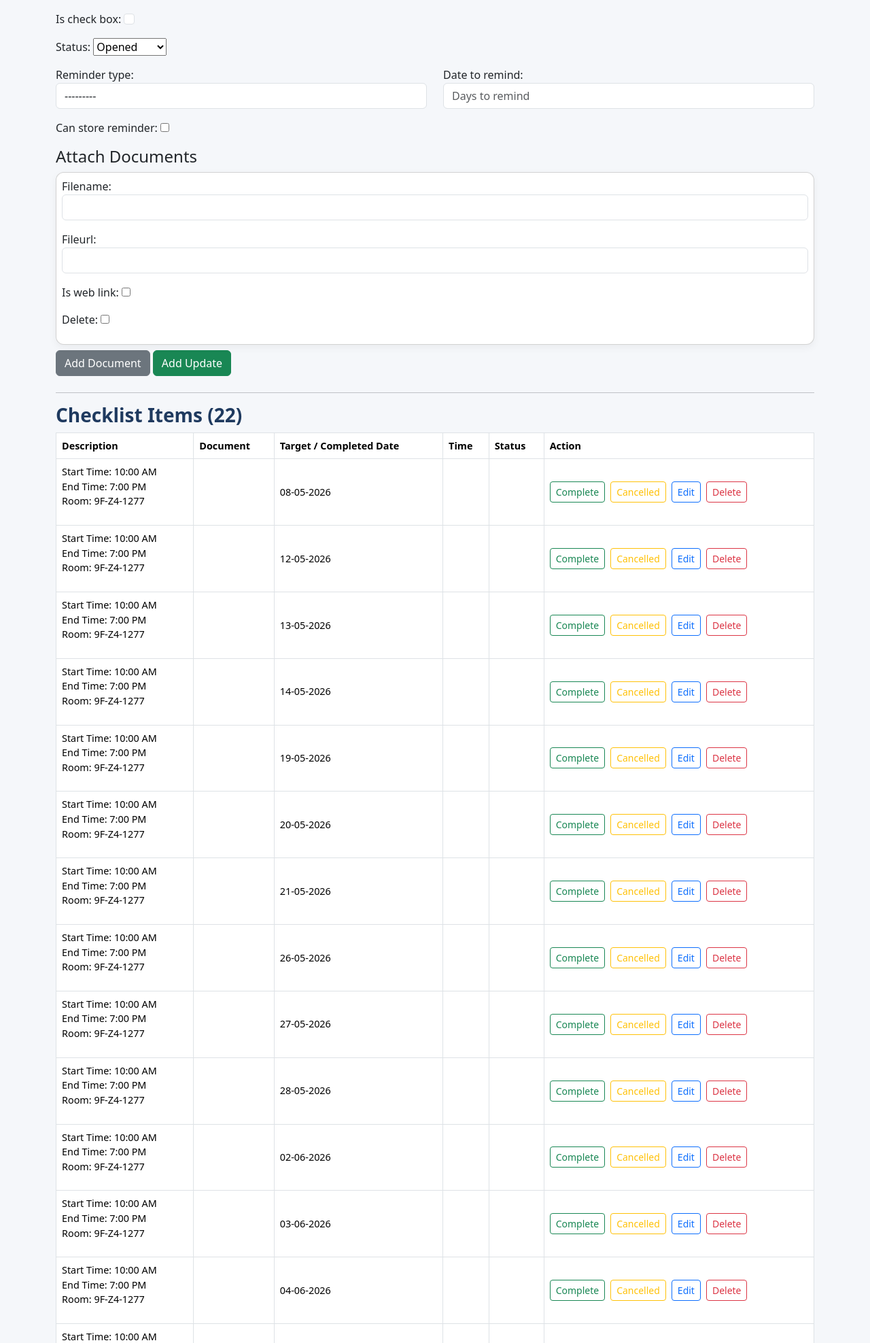
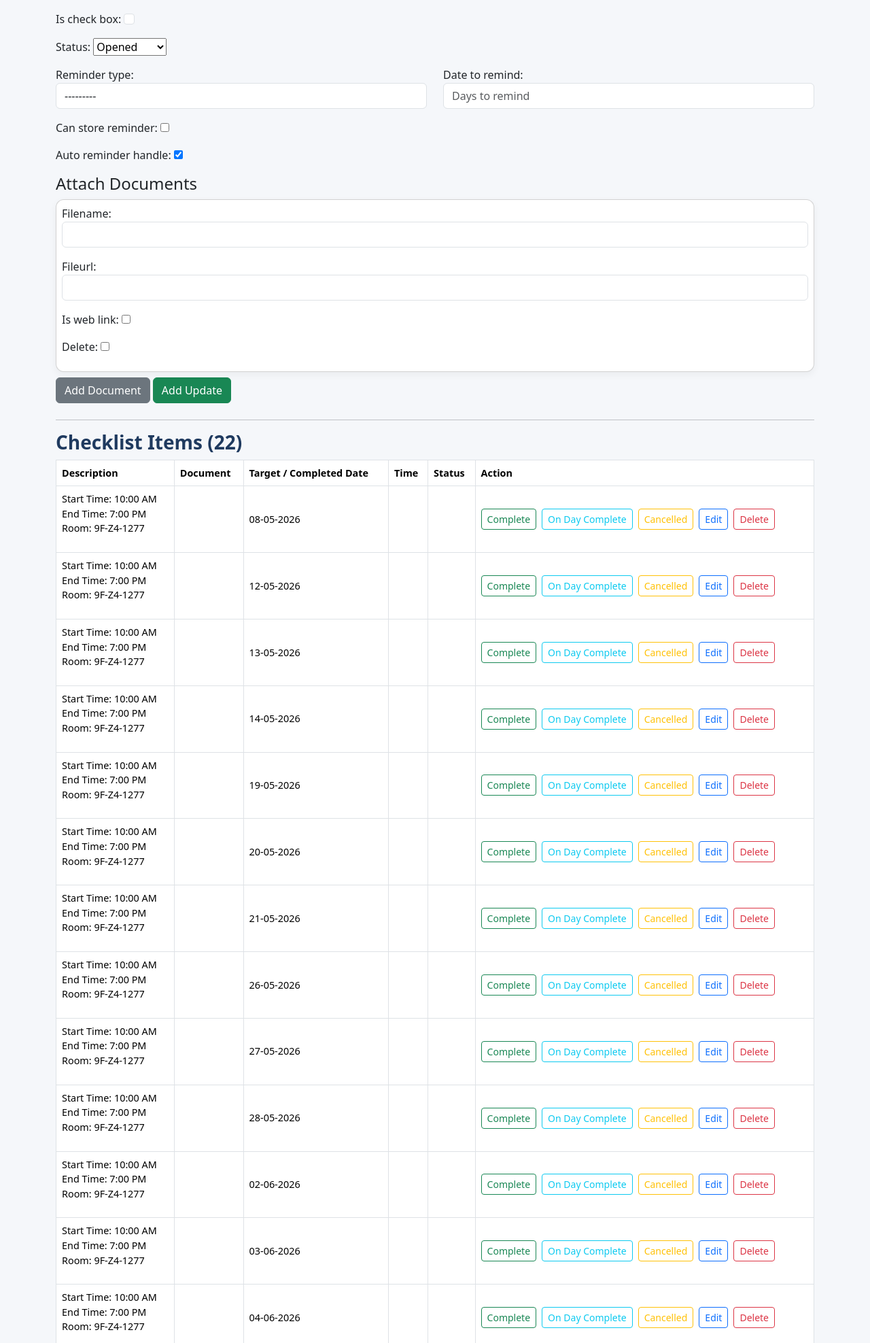
Before and after one commit to bhadrinath95/worktracker, a Django app: page /task/60/updates/ in a window 1280 px wide. Shown: the part 861-2836 px from the top of the page at 68% size. Run offline with Django 5.2, Linux system fonts and the light colour scheme; a user stored in the database is signed in; data comes from the database, SQL or seed files in the repository; both versions use the stored data as it was after the commit; some libraries are stand-ins or nearby versions.

Commit message:
Initial commit

```diff
--- a/templates/tracker/update_list.html
+++ b/templates/tracker/update_list.html
@@ -160,6 +160,11 @@
     {{ form.can_store_reminder }}
   </div>
 
+  <div class="mb-3">
+    {{ form.auto_reminder_handle.label_tag }}
+    {{ form.auto_reminder_handle }}
+  </div>
+
   <h4>Attach Documents</h4>
   <div id="formset">
     {{ formset.management_form }}
@@ -243,6 +248,12 @@
           <form method="POST" action="{% url 'tracker:update_complete' u.id %}">
             {% csrf_token %}
             <button class="btn btn-outline-success btn-sm">Complete</button>
+          </form>
+          <form method="POST" action="{% url 'tracker:update_onday_complete' u.id %}">
+            {% csrf_token %}
+            <button class="btn btn-outline-info btn-sm">
+              On Day Complete
+            </button>
           </form>
           <form method="POST" action="{% url 'tracker:update_cancelled' u.id %}">
             {% csrf_token %}
--- a/tracker/forms.py
+++ b/tracker/forms.py
@@ -47,7 +47,7 @@ class UpdateForm(forms.ModelForm):
 
     class Meta:
         model = Update
-        fields = ['template', 'date', 'start_time',  'end_time', 'description', 'is_check_box', 'status', 'reminder_type', 'date_to_remind', 'can_store_reminder']
+        fields = ['template', 'date', 'start_time',  'end_time', 'description', 'is_check_box', 'status', 'reminder_type', 'date_to_remind', 'can_store_reminder', 'auto_reminder_handle']
         widgets = {
             'date': forms.DateInput(attrs={'class': 'form-control', 'type': 'date'}),
             'start_time': forms.TimeInput(attrs={'class': 'form-control', 'type': 'time'}),
@@ -81,7 +81,7 @@ class MultipleUpdateForm(forms.ModelForm):
 
     class Meta:
         model = Update
-        fields = ['template', 'dates', 'start_time', 'end_time', 'description', 'is_check_box', 'status', 'reminder_type', 'date_to_remind', 'can_store_reminder']
+        fields = ['template', 'dates', 'start_time', 'end_time', 'description', 'is_check_box', 'status', 'reminder_type', 'date_to_remind', 'can_store_reminder', 'auto_reminder_handle']
         widgets = {
             'start_time': forms.TimeInput(attrs={'class': 'form-control', 'type': 'time'}),
             'end_time': forms.TimeInput(attrs={'class': 'form-control', 'type': 'time'}),
--- a/tracker/management/commands/process_reminders.py
+++ b/tracker/management/commands/process_reminders.py
@@ -20,6 +20,8 @@ class Command(BaseCommand):
             reminder_type__isnull=True
         ).exclude(
             reminder_type=""
+        ).exclude(
+            auto_reminder_handle=False
         )
 
         for update in updates:
--- a/tracker/models.py
+++ b/tracker/models.py
@@ -94,6 +94,7 @@ class Update(models.Model):
     reminder_type = models.CharField(max_length=20, choices=REMINDER_CHOICE, null=True, blank=True)
     can_store_reminder = models.BooleanField(default=False)
     date_to_remind = models.IntegerField(null=True, blank=True)
+    auto_reminder_handle = models.BooleanField(default=True)
 
     def __str__(self):
         return f"Update on {self.task.name}"
--- a/tracker/urls.py
+++ b/tracker/urls.py
@@ -18,7 +18,7 @@ urlpatterns = [
     path('update/<int:pk>/delete/', views.UpdateDeleteView.as_view(), name='update_delete'),
     path('update/<int:update_id>/complete/', views.UpdateCompleteView.as_view(), name='update_complete'),
     path('update/<int:update_id>/cancel/', views.UpdateCancelledView.as_view(), name='update_cancelled'),
-
+    path('update/<int:update_id>/onday-complete/', views.UpdateOnDayCompleteView.as_view(), name='update_onday_complete'),
     # path('prayer/', views.prayer, name='prayer'),
     path('prayer/', views.prayer_list, name='prayer'),
     path('prayer/<int:pk>/', views.prayer_detail, name='prayer_detail'),
--- a/tracker/views.py
+++ b/tracker/views.py
@@ -417,12 +417,15 @@ class UpdateListView(LoginRequiredMixin, View):
                 update = Update(
                     task=task,
                     date=date,
+                    start_time = form.cleaned_data['start_time'],
+                    end_time = form.cleaned_data['end_time'],
                     description=form.cleaned_data['description'],
                     is_check_box=form.cleaned_data['is_check_box'],
                     status=form.cleaned_data['status'],
                     reminder_type=form.cleaned_data['reminder_type'],
+                    can_store_reminder=form.cleaned_data['can_store_reminder'],
                     date_to_remind=form.cleaned_data['date_to_remind'],
-                    can_store_reminder=form.cleaned_data['can_store_reminder'],
+                    auto_reminder_handle=form.cleaned_data['auto_reminder_handle'],
                 )
                 update.save()
                 updates.append(update)
@@ -458,7 +461,6 @@ def update_status(update, status):
         update_copy = copy(update)
         update_copy.pk = None
         update_copy.date = today
-        update_copy.is_check_box = False
         update_copy.status = status
         update_copy.save()
 
@@ -520,6 +522,15 @@ class UpdateCompleteView(LoginRequiredMixin, View):
     def post(self, request, update_id):
         update = get_object_or_404(Update, pk=update_id)
         update_status(update, 'Completed')
+        return redirect('tracker:update_list', task_id=update.task.id)
+
+class UpdateOnDayCompleteView(LoginRequiredMixin, View):
+    def post(self, request, update_id):
+        update = get_object_or_404(Update, pk=update_id)
+
+        update.status = 'Completed'
+        update.save()
+
         return redirect('tracker:update_list', task_id=update.task.id)
 
 class TodayTaskUpdatesCompleteView(LoginRequiredMixin, View):
```
Also changed, not shown: db.sqlite3, tracker/migrations/0061_update_auto_reminder_handle_alter_task_started_date_and_more.py (added).
